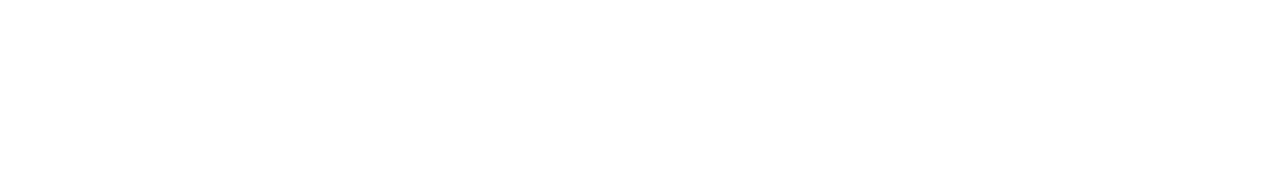
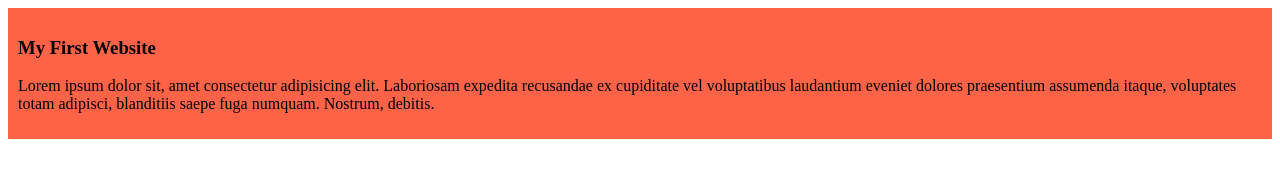
Before and after one commit to Jubayer8999/my-shelly-coop-repo, a plain HTML site: page index.html in a window 1280 px wide. Drawn offline with Linux system fonts and the light colour scheme.

Commit message:
added the first design

```diff
--- /dev/null
+++ b/design/design.css
@@ -0,0 +1,4 @@
+div{
+    background-color: tomato;
+    padding: 10px;
+}
--- a/index.html
+++ b/index.html
@@ -4,8 +4,13 @@
     <meta charset="UTF-8">
     <meta name="viewport" content="width=device-width, initial-scale=1.0">
     <title>My Simple Website</title>
+    <link rel="stylesheet" href="design/design.css">
 </head>
 <body>
+    <div>
+        <h3>My First Website</h3>
+        <p>Lorem ipsum dolor sit, amet consectetur adipisicing elit. Laboriosam expedita recusandae ex cupiditate vel voluptatibus laudantium eveniet dolores praesentium assumenda itaque, voluptates totam adipisci, blanditiis saepe fuga numquam. Nostrum, debitis.</p>
+    </div>
 
 </body>
 </html>
```
